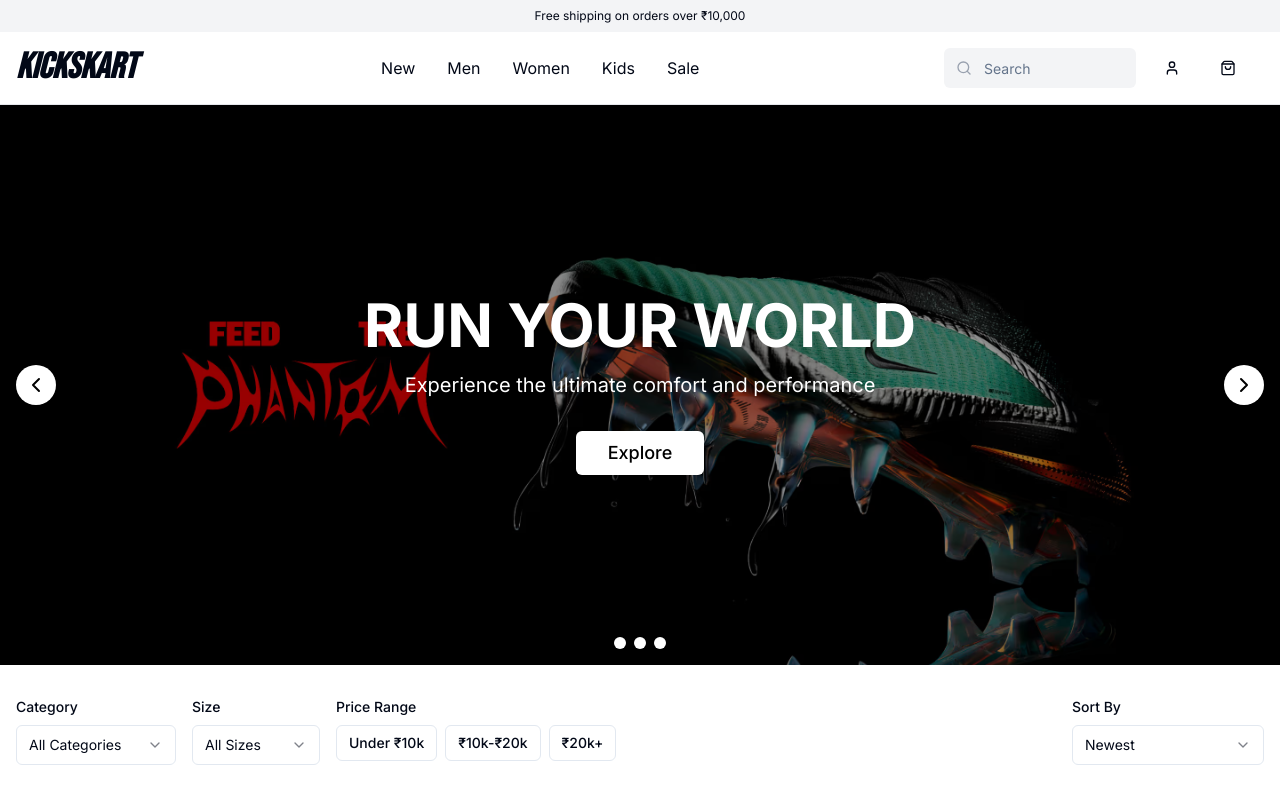
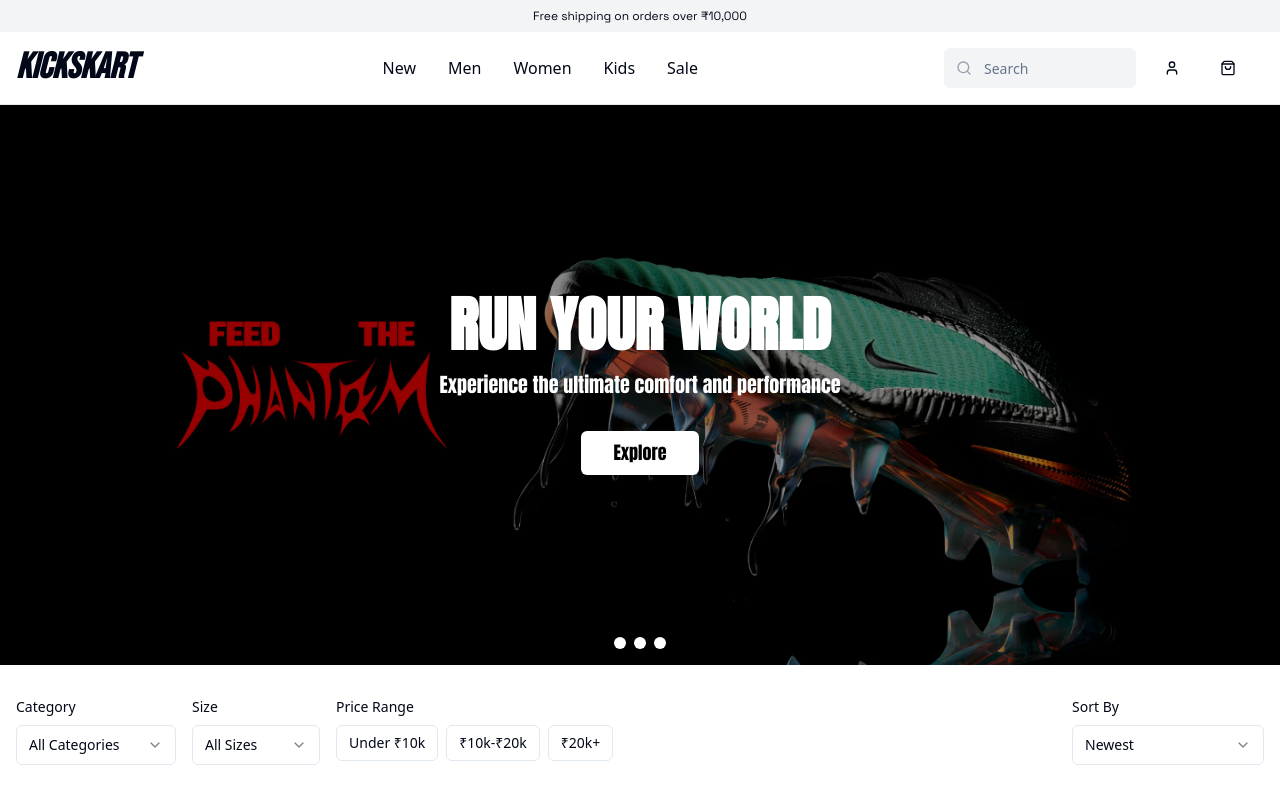
Before and after one commit to iashutoshtiwari/kickskart-frontend, a Next.js app: page / in a window 1280 px wide. Shown: the top 800 px of the page. Built offline with nearby package versions, Linux system fonts and the light colour scheme.

Commit message:
Updated fonts

```diff
--- a/app/cart/page.tsx
+++ b/app/cart/page.tsx
@@ -72,7 +72,7 @@
 
                 {/* Mobile layout */}
                 <div className="mt-auto flex items-end justify-between md:hidden">
-                  <p className="font-bold">{formatINR(item.price * item.quantity)}</p>
+                  <p className="font-grotesk font-bold">{formatINR(item.price * item.quantity)}</p>
 
                   {/* Quantity controls - bottom right */}
                   <div className="flex items-center gap-2">
@@ -82,7 +82,7 @@
                     >
                       <Minus className="h-4 w-4" />
                     </button>
-                    <span className="w-8 text-center">{item.quantity}</span>
+                    <span className="font-grotesk w-8 text-center">{item.quantity}</span>
                     <button
                       onClick={() => handleQuantityChange(item.id, item.size, item.quantity + 1)}
                       className="rounded border p-1 transition-colors hover:bg-gray-100"
@@ -93,7 +93,7 @@
                 </div>
 
                 {/* Desktop: Show individual price */}
-                <p className="hidden font-bold md:block">{formatINR(item.price)}</p>
+                <p className="font-grotesk hidden font-bold md:block">{formatINR(item.price)}</p>
               </div>
 
               {/* Mobile remove button - top right */}
@@ -114,7 +114,7 @@
                   >
                     <Minus className="h-4 w-4" />
                   </button>
-                  <span className="w-8 text-center">{item.quantity}</span>
+                  <span className="font-grotesk w-8 text-center">{item.quantity}</span>
                   <button
                     onClick={() => handleQuantityChange(item.id, item.size, item.quantity + 1)}
                     className="rounded border p-1 transition-colors hover:bg-gray-100"
@@ -132,7 +132,7 @@
                 </button>
 
                 {/* Item Total */}
-                <p className="font-bold">{formatINR(item.price * item.quantity)}</p>
+                <p className="font-grotesk font-bold">{formatINR(item.price * item.quantity)}</p>
               </div>
             </div>
           ))}
@@ -146,20 +146,20 @@
             <div className="mb-4 space-y-3">
               <div className="flex justify-between">
                 <span>Subtotal</span>
-                <span>{formatINR(subTotal)}</span>
+                <span className="font-grotesk">{formatINR(subTotal)}</span>
               </div>
               <div className="flex justify-between">
                 <span>Shipping</span>
-                <span>{formatINR(shipping)}</span>
+                <span className="font-grotesk">{formatINR(shipping)}</span>
               </div>
               <div className="flex justify-between">
                 <span>GST</span>
-                <span>{formatINR(tax)}</span>
+                <span className="font-grotesk">{formatINR(tax)}</span>
               </div>
               <div className="border-t pt-3">
                 <div className="flex justify-between text-lg font-bold">
                   <span>Total</span>
-                  <span>{formatINR(finalTotal)}</span>
+                  <span className="font-grotesk">{formatINR(finalTotal)}</span>
                 </div>
               </div>
             </div>
--- a/app/checkout/page.tsx
+++ b/app/checkout/page.tsx
@@ -311,7 +311,9 @@
                         <p className="text-xs text-gray-600">Qty: {item.quantity}</p>
                       </div>
                       <div className="text-right">
-                        <p className="font-medium">₹{(item.price * item.quantity).toFixed(2)}</p>
+                        <p className="font-grotesk font-medium">
+                          {formatINR(item.price * item.quantity)}
+                        </p>
                       </div>
                     </div>
                   ))}
@@ -321,20 +323,20 @@
                 <div className="space-y-2 border-t pt-4">
                   <div className="flex justify-between">
                     <span>Subtotal</span>
-                    <span>{formatINR(subTotal)}</span>
+                    <span className="font-grotesk">{formatINR(subTotal)}</span>
                   </div>
                   <div className="flex justify-between">
                     <span>Shipping</span>
-                    <span>{formatINR(shipping)}</span>
+                    <span className="font-grotesk">{formatINR(shipping)}</span>
                   </div>
                   <div className="flex justify-between">
                     <span>GST</span>
-                    <span>{formatINR(tax)}</span>
+                    <span className="font-grotesk">{formatINR(tax)}</span>
                   </div>
                   <div className="border-t pt-2">
                     <div className="flex justify-between text-lg font-bold">
                       <span>Total</span>
-                      <span>{formatINR(finalTotal)}</span>
+                      <span className="font-grotesk">{formatINR(finalTotal)}</span>
                     </div>
                   </div>
                 </div>
--- a/app/components/Header.tsx
+++ b/app/components/Header.tsx
@@ -47,7 +47,7 @@
     <>
       <header className="sticky top-0 z-50 border-b border-gray-200 bg-white">
         {/* Top bar */}
-        <div className="bg-gray-100 px-4 py-2 text-center text-xs">
+        <div className="font-grotesk bg-gray-100 px-4 py-2 text-center text-xs">
           <span>{`Free shipping on orders over ${formatINR(10000, false)}`}</span>
         </div>
 
--- a/app/components/HeroCarousel.tsx
+++ b/app/components/HeroCarousel.tsx
@@ -77,7 +77,7 @@
 
           {/* Slide Text Content */}
           <div className="absolute inset-0 flex items-center justify-center text-center text-white">
-            <div className="max-w-4xl px-4">
+            <div className="font-anton max-w-4xl px-4">
               <h1 className="mb-4 text-4xl font-bold md:text-6xl">{slide.title}</h1>
               <p className="mx-auto mb-8 max-w-2xl text-lg md:text-xl">{slide.subtitle}</p>
               <Button size="lg" className="bg-white px-8 py-3 text-lg text-black hover:bg-gray-200">
@@ -87,20 +87,6 @@
           </div>
         </div>
       ))}
-
-      {/* Navigation Arrows */}
-      <button
-        onClick={prevSlide}
-        className="bg-opacity-20 hover:bg-opacity-30 absolute top-1/2 left-4 -translate-y-1/2 transform rounded-full bg-white p-2 transition-all"
-      >
-        <ChevronLeft className="h-6 w-6 text-black" />
-      </button>
-      <button
-        onClick={nextSlide}
-        className="bg-opacity-20 hover:bg-opacity-30 absolute top-1/2 right-4 -translate-y-1/2 transform rounded-full bg-white p-2 transition-all"
-      >
-        <ChevronRight className="h-6 w-6 text-black" />
-      </button>
 
       {/* Dots Indicator */}
       <div className="absolute bottom-4 left-1/2 flex -translate-x-1/2 transform space-x-2">
--- a/app/components/ProductCard.tsx
+++ b/app/components/ProductCard.tsx
@@ -26,7 +26,7 @@
             {product.name}
           </h3>
           <p className="mb-2 text-sm text-gray-500">{product.category}</p>
-          <p className="text-lg font-bold">{formatINR(product.price, false)}</p>
+          <p className="font-grotesk text-lg font-bold">{formatINR(product.price, false)}</p>
         </div>
       </div>
     </Link>
--- a/app/globals.css
+++ b/app/globals.css
@@ -74,6 +74,8 @@
 
   --font-inter: var(--font-inter);
   --font-bebas: var(--font-bebas-neue);
+  --font-anton: var(--font-anton);
+  --font-grotesk: var(--font-grotesk);
 }
 
 /*
--- a/app/layout.tsx
+++ b/app/layout.tsx
@@ -1,17 +1,31 @@
 import type React from 'react';
 import type { Metadata } from 'next';
-import { Inter, Bebas_Neue } from 'next/font/google';
+import { Anton, Bebas_Neue, Inter, Space_Grotesk } from 'next/font/google';
 import './globals.css';
 import { Providers } from './providers';
 import Header from './components/Header';
 import Footer from './components/Footer';
 
-const inter = Inter({ subsets: ['latin'] });
+const anton = Anton({
+  weight: '400',
+  subsets: ['latin'],
+  variable: '--font-anton',
+});
 
-const bebasNeue = Bebas_Neue({
+const bebas = Bebas_Neue({
   weight: '400',
   subsets: ['latin'],
   variable: '--font-bebas-neue',
+});
+
+const inter = Inter({
+  subsets: ['latin'],
+  variable: '--font-inter',
+});
+
+const grotesk = Space_Grotesk({
+  subsets: ['latin'],
+  variable: '--font-grotesk',
 });
 
 export const metadata: Metadata = {
@@ -21,7 +35,10 @@
 
 export default function RootLayout({ children }: { children: React.ReactNode }) {
   return (
-    <html lang="en" className={`${inter.className} ${bebasNeue.variable}`}>
+    <html
+      lang="en"
+      className={`${anton.variable} ${bebas.variable} ${inter.variable} ${grotesk.variable}`}
+    >
       <body>
         <Providers>
           <div className="flex min-h-screen flex-col">
--- a/app/product/[id]/page.tsx
+++ b/app/product/[id]/page.tsx
@@ -134,9 +134,8 @@
           <div>
             <h1 className="mb-2 text-3xl font-bold">{product.name}</h1>
             <p className="mb-4 text-gray-600">{product.category}</p>
-            <p className="text-3xl font-bold">{formatINR(product.price, false)}</p>
+            <p className="font-grotesk text-3xl font-bold">{formatINR(product.price, false)}</p>
           </div>
-
           <div>
             <p className="leading-relaxed text-gray-700">{product.description}</p>
           </div>
@@ -144,7 +143,7 @@
           {/* Size Selection */}
           <div>
             <h3 className="mb-3 font-semibold">Select Size</h3>
-            <div className="grid grid-cols-3 gap-3">
+            <div className="font-grotesk grid grid-cols-3 gap-3">
               {product.sizes.map((size) => (
                 <button
                   key={size}
@@ -164,7 +163,7 @@
           {/* Quantity Selection */}
           <div>
             <h3 className="mb-3 font-semibold">Quantity</h3>
-            <div className="flex items-center gap-4">
+            <div className="font-grotesk flex items-center gap-4">
               <button
                 onClick={() => setQuantity(Math.max(1, quantity - 1))}
                 className="rounded-lg border p-2 transition-colors hover:bg-gray-100"
```
